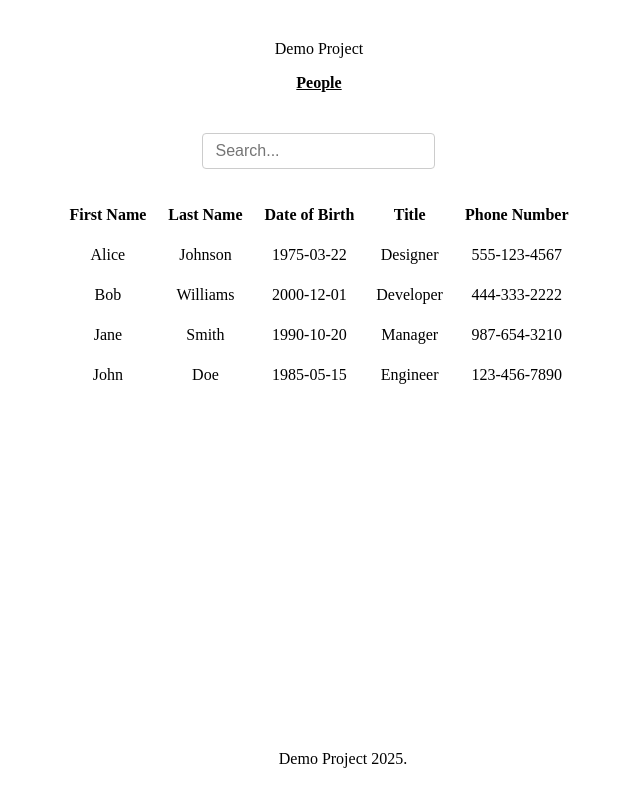
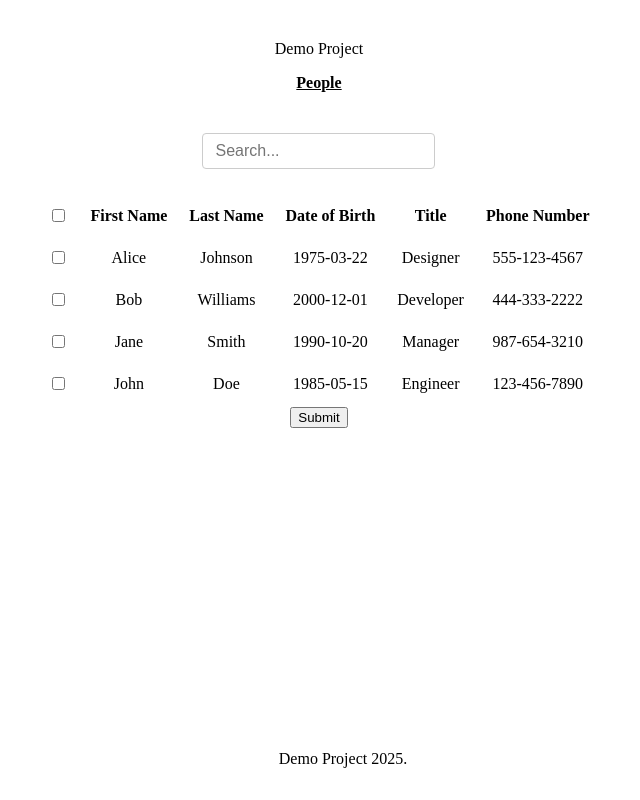
Before and after one commit to LuisMoralesMx/demo-project, an Angular app: page /people in a window 1280 px wide. Shown: the whole page, without its empty margins (321-961 px from the left). Built offline with nearby package versions, Linux system fonts and the light colour scheme.

Commit message:
Added checkbox support.

```diff
--- a/src/app/feature/people/people.html
+++ b/src/app/feature/people/people.html
@@ -1,12 +1,27 @@
 <div class="people-container">
   <div class="table-container">
-        <input #searchInput id="search" class="input-field" type="text" placeholder="Search..."
-            (input)="handleOnSearchChange(searchInput.value)">
+    <input
+      #searchInput
+      id="search"
+      class="input-field"
+      type="text"
+      placeholder="Search..."
+      (input)="handleOnSearchChange(searchInput.value)"
+    />
 
+    <ng-container *ngIf="filteredPeople$ | async as peopleList">
       <div class="table-container">
         <table>
           <thead>
             <tr>
+              <th class="column-header">
+                <input
+                  #checkAll
+                  type="checkbox"
+                  [checked]="handleAreAllSelected(peopleList)"
+                  (change)="handleAllChecked(peopleList, checkAll.checked)"
+                />
+              </th>
               <th class="column-header" (click)="handleOnSort('firstName')">First Name</th>
               <th class="column-header" (click)="handleOnSort('lastName')">Last Name</th>
               <th class="column-header" (click)="handleOnSort('dateOfBirth')">Date of Birth</th>
@@ -15,8 +30,16 @@
             </tr>
           </thead>
           <tbody>
-                    @for(people of filteredPeople$ | async; track $index) {
+            @for(people of peopleList; track $index) {
             <tr>
+              <td class="column-body">
+                <input
+                  id="check"
+                  type="checkbox"
+                  [checked]="checkedList.has(people.id)"
+                  (change)="handleChecked(people.id)"
+                />
+              </td>
               <td class="column-body">{{people.firstName}}</td>
               <td class="column-body">{{people.lastName}}</td>
               <td class="column-body">{{people.dateOfBirth}}</td>
@@ -24,8 +47,14 @@
               <td class="column-body">{{people.phoneNumber}}</td>
             </tr>
             }
+            <tr>
+              <td colspan="6">
+                <input type="button" value="Submit" (click)="submit(peopleList)" />
+              </td>
+            </tr>
           </tbody>
         </table>
       </div>
+    </ng-container>
   </div>
 </div>
--- a/src/app/feature/people/people.ts
+++ b/src/app/feature/people/people.ts
@@ -18,6 +18,8 @@ export class People implements OnInit {
   sortDirection$ = new BehaviorSubject<SortDirection>('asc');
 
   filteredPeople$!: Observable<PeopleModel[]>;
+
+  checkedList = new Set();
 
   private peopleService = inject(PeopleService);
 
@@ -71,4 +73,29 @@ export class People implements OnInit {
       this.sortDirection$.next('asc');
     }
   }
+
+  handleChecked(id: number) {
+    if (this.checkedList.has(id)) {
+      this.checkedList.delete(id);
+    } else {
+      this.checkedList.add(id);
+    }
+  }
+
+  handleAllChecked(peopleList: PeopleModel[], checked: boolean): void {
+    if (checked) {
+      peopleList.forEach((p) => this.checkedList.add(p.id));
+    } else {
+      peopleList.forEach((p) => this.checkedList.delete(p.id));
+    }
+  }
+
+  handleAreAllSelected(peopleList: PeopleModel[]): boolean {
+    return peopleList.every((p) => this.checkedList.has(p.id));
+  }
+
+  submit(peopleList: PeopleModel[]): void {
+    const result = peopleList.filter((p) => this.checkedList.has(p.id));
+    console.log('Result', result);
+  }
 }
```
Lines whose indentation alone changed are shown as unchanged.
